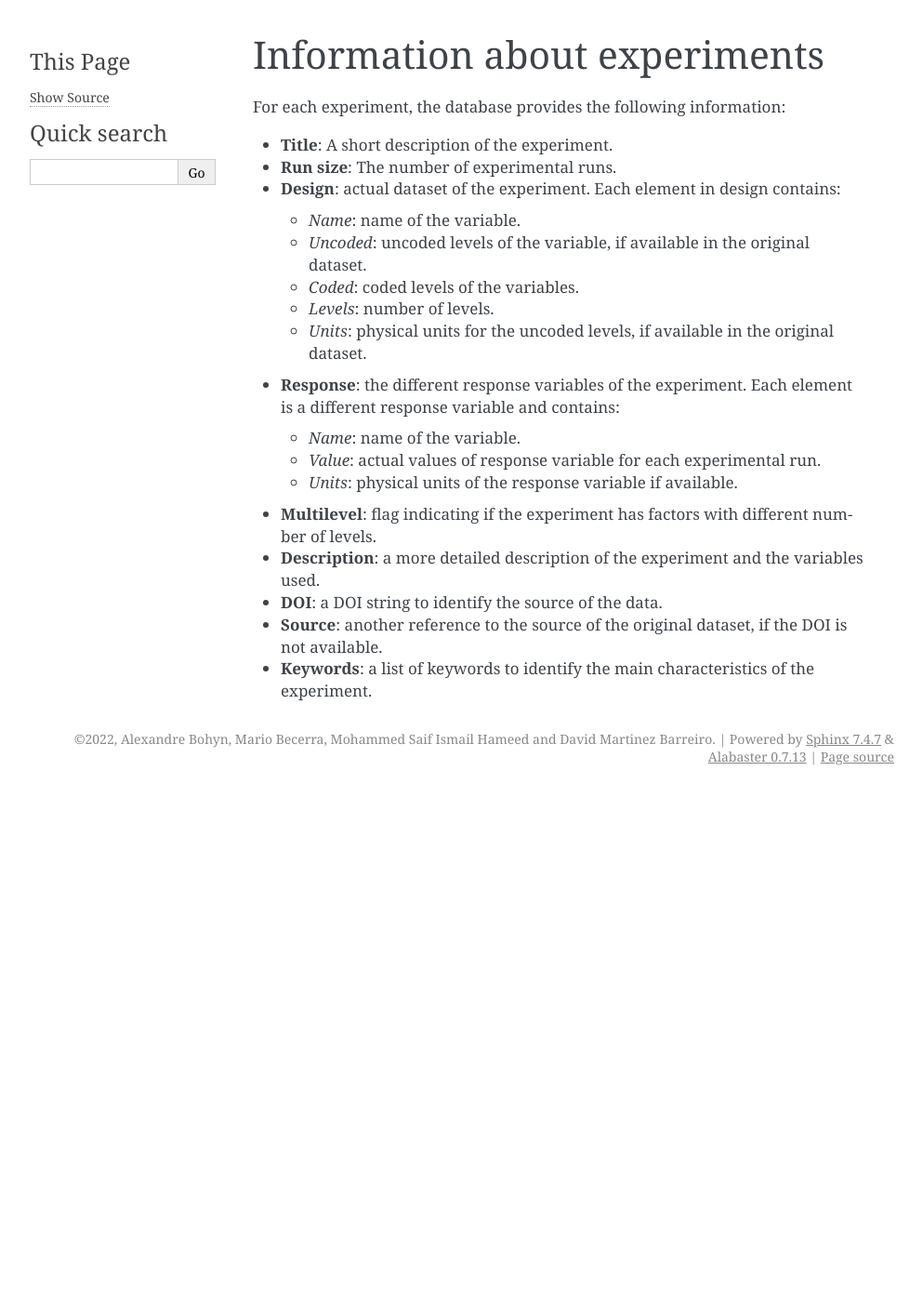
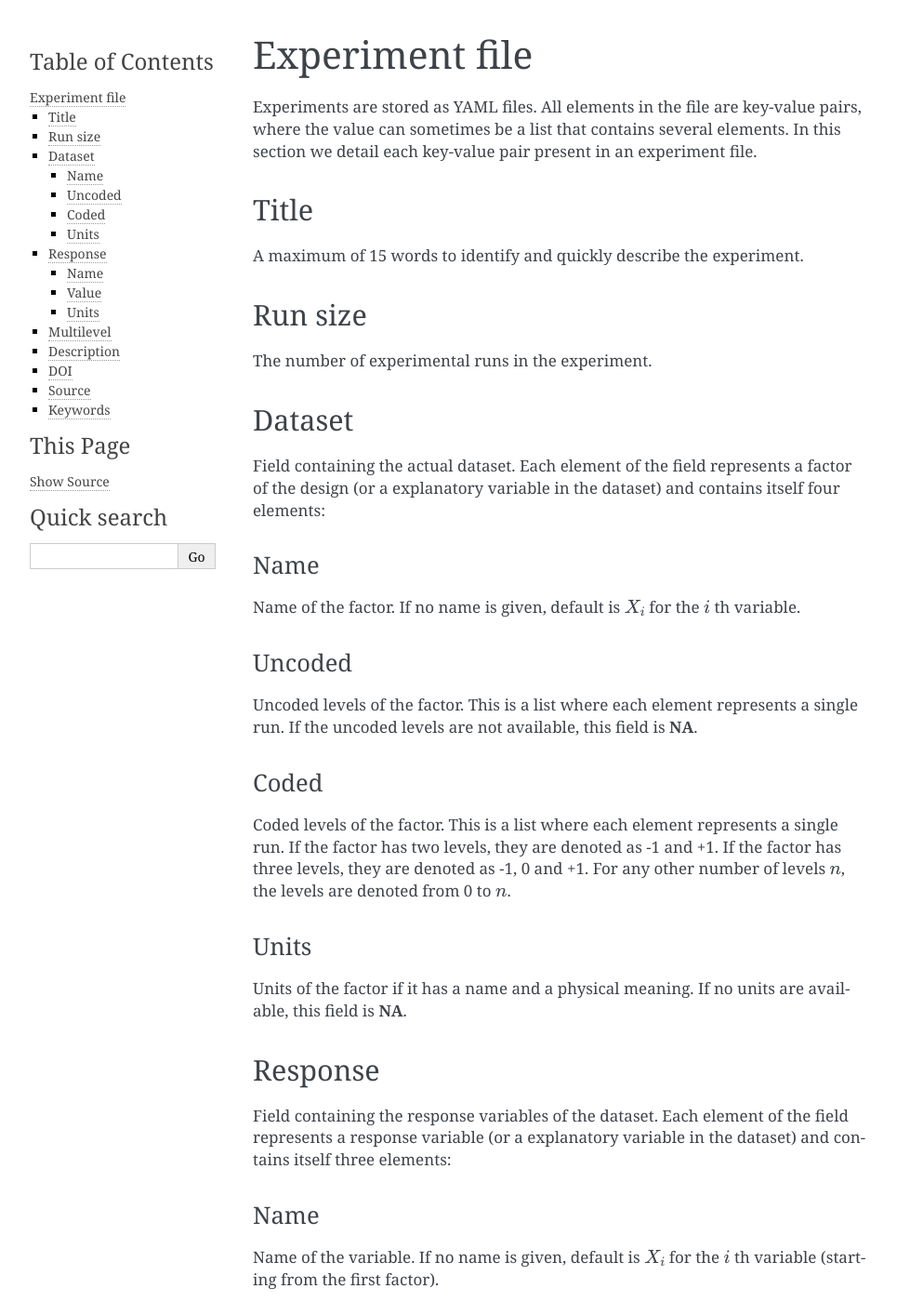
Before and after one commit to dmbarreiro/DOEDA, a Sphinx documentation site: the page built from docs/source/experiment.rst, in a window 1280 px wide and 1400 px high. Shown: the whole window at 93% size, without its empty margins (148-1141 px from the left). Built offline with Sphinx 7.4.7, drawn with Linux system fonts in a browser that asks for light colours; some of the changed text lies outside the part shown.

Commit message:
Reformat with titles

```diff
--- a/docs/source/experiment.rst
+++ b/docs/source/experiment.rst
@@ -1,28 +1,109 @@
 .. _experiment:
 
-Information about experiments
-=============================
+Experiment file
+===============
 
-For each experiment, the database provides the following information:
+Experiments are stored as YAML files.
+All elements in the file are key-value pairs, where the value can sometimes be a list that contains several elements.
+In this section we detail each key-value pair present in an experiment file.
 
-- **Title**: A short description of the experiment.
-- **Run size**: The number of experimental runs.
-- **Design**: actual dataset of the experiment. Each element in design contains:
+Title
+-----
 
-  - *Name*: name of the variable.
-  - *Uncoded*: uncoded levels of the variable, if available in the original dataset.
-  - *Coded*: coded levels of the variables.
-  - *Levels*: number of levels.
-  - *Units*: physical units for the uncoded levels, if available in the original dataset.
+A maximum of 15 words to identify and quickly describe the experiment.
 
-- **Response**: the different response variables of the experiment. Each element is a different response variable and contains:
+Run size
+--------
 
-  - *Name*: name of the variable.
-  - *Value*: actual values of response variable for each experimental run.
-  - *Units*: physical units of the response variable if available.
+The number of experimental runs in the experiment.
 
-- **Multilevel**: flag indicating if the experiment has factors with different number of levels.
-- **Description**: a more detailed description of the experiment and the variables used.
-- **DOI**: a DOI string to identify the source of the data.
-- **Source**: another reference to the source of the original dataset, if the DOI is not available.
-- **Keywords**: a list of keywords to identify the main characteristics of the experiment.
+Dataset
+-------
+
+Field containing the actual dataset.
+Each element of the field represents a factor of the design (or a explanatory variable in the dataset) and contains itself four elements:
+
+Name
+^^^^
+
+Name of the factor.
+If no name is given, default is :math:`X_{i}` for the :math:`i` th variable.
+
+Uncoded
+^^^^^^^
+
+Uncoded levels of the factor.
+This is a list where each element represents a single run.
+If the uncoded levels are not available, this field is **NA**.
+
+Coded
+^^^^^
+
+Coded levels of the factor.
+This is a list where each element represents a single run.
+If the factor has two levels, they are denoted as -1 and +1.
+If the factor has three levels, they are denoted as -1, 0 and +1.
+For any other number of levels :math:`n`, the levels are denoted from 0 to :math:`n`.
+
+Units
+^^^^^
+
+Units of the factor if it has a name and a physical meaning.
+If no units are available, this field is **NA**.
+
+Response
+--------
+
+Field containing the response variables of the dataset.
+Each element of the field represents a response variable (or a explanatory variable in the dataset) and contains itself three elements:
+
+Name
+^^^^
+
+Name of the variable.
+If no name is given, default is :math:`X_{i}` for the :math:`i` th variable (starting from the first factor).
+
+Value
+^^^^^
+
+Value of the response variable for each run.
+This is a list where each element represents a single run.
+
+Units
+^^^^^
+
+Units of the response variable if it has a name and a physical meaning.
+If no units are available, this field is **NA**.
+
+
+Multilevel
+----------
+
+A TRUE/FALSE value to indicate if the design has factors with different number of levels.
+
+Description
+-----------
+
+A detailed description of the experiment.
+It should explain the goal of the experiment, the variables studied and measured and if needed some context.
+Examples of descriptions can be seen in the :ref:`list of experiments <experiment-list>`.
+A description can contain a maximum of 250 words.
+
+DOI
+---
+
+The DOI is a unique identifier for a published object available online.
+DOI are of the form "https://doi.org/10.1109/5.771073" but the first part of the URL should not be submitted here (i.e. the "https://doi.org" part).
+To ensure that a DOI has a recommended format, you can try it `here <https://regexr.com/6nuv3>`.
+If it does not pass the test, then it should be referred to as a source and not a DOI.
+
+Source
+------
+
+Another way of referring the source of the data if the DOI is not available or if the DOI does not follow the correct format.
+
+Keywords
+--------
+
+A list of maximum 3 words to identify the main characteristics of the design.
+The list of all available keywords is available in the :ref:`glossary <glossary>`.
```
